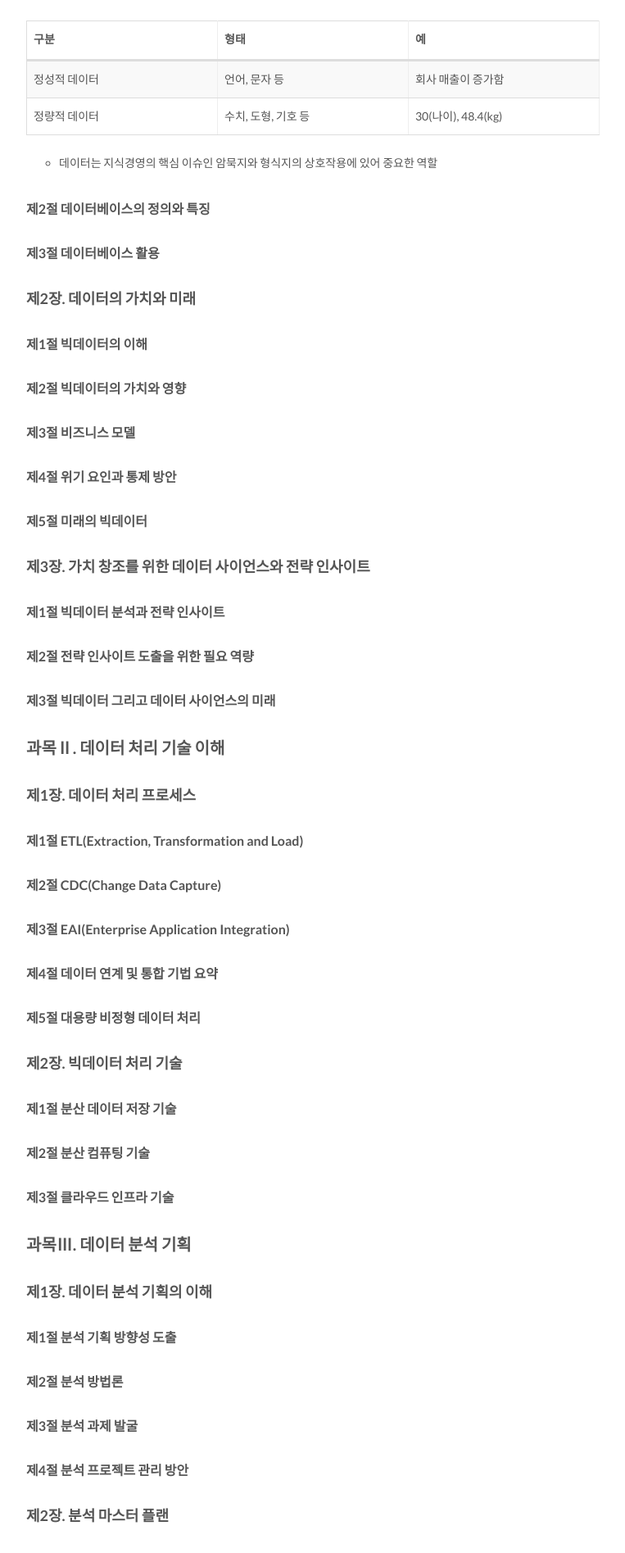
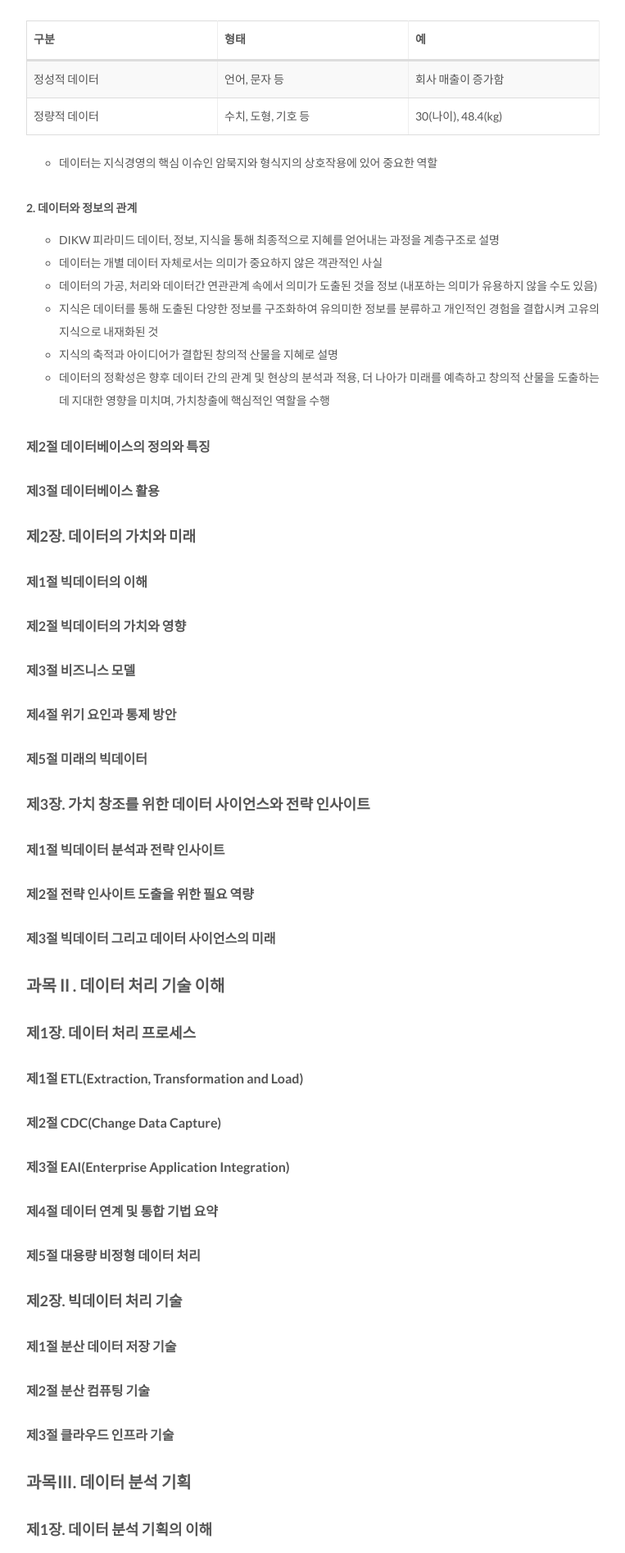
Before and after one commit to csj4032/csj4032.github.io, a Jekyll site: the page built from _posts/2018-06-01-데이터분석전문가가이드.md, in a window 1280 px wide. Shown: the part 1078-2973 px from the top of the page at 82% size, without its empty margins (258-1021 px from the left). Built offline with Jekyll 4.4.1, drawn with Linux system fonts in a browser that asks for light colours; comment, search, counter and statistics services are not loaded.

Commit message:
데이터 분석 전문가 가이드 포스팅 수정

```diff
--- a/_posts/2018-06-01-데이터분석전문가가이드.md
+++ b/_posts/2018-06-01-데이터분석전문가가이드.md
@@ -33,6 +33,14 @@ comments: true
 | 정량적 데이터 | 수치, 도형, 기호 등 | 30(나이), 48.4(kg) |
 
 * 데이터는 지식경영의 핵심 이슈인 암묵지와 형식지의 상호작용에 있어 중요한 역할
+
+##### 2. 데이터와 정보의 관계
+* DIKW 피라미드 데이터, 정보, 지식을 통해 최종적으로 지혜를 얻어내는 과정을 계층구조로 설명
+* 데이터는 개별 데이터 자체로서는 의미가 중요하지 않은 객관적인 사실
+* 데이터의 가공, 처리와 데이터간 연관관계 속에서 의미가 도출된 것을 정보 (내포하는 의미가 유용하지 않을 수도 있음)
+* 지식은 데이터를 통해 도출된 다양한 정보를 구조화하여 유의미한 정보를 분류하고 개인적인 경험을 결합시켜 고유의 지식으로 내재화된 것
+* 지식의 축적과 아이디어가 결합된 창의적 산물을 지혜로 설명
+* 데이터의 정확성은 향후 데이터 간의 관계 및 현상의 분석과 적용, 더 나아가 미래를 예측하고 창의적 산물을 도출하는 데 지대한 영향을 미치며, 가치창출에 핵심적인 역할을 수행
 
 #### 제2절 데이터베이스의 정의와 특징
 
```
